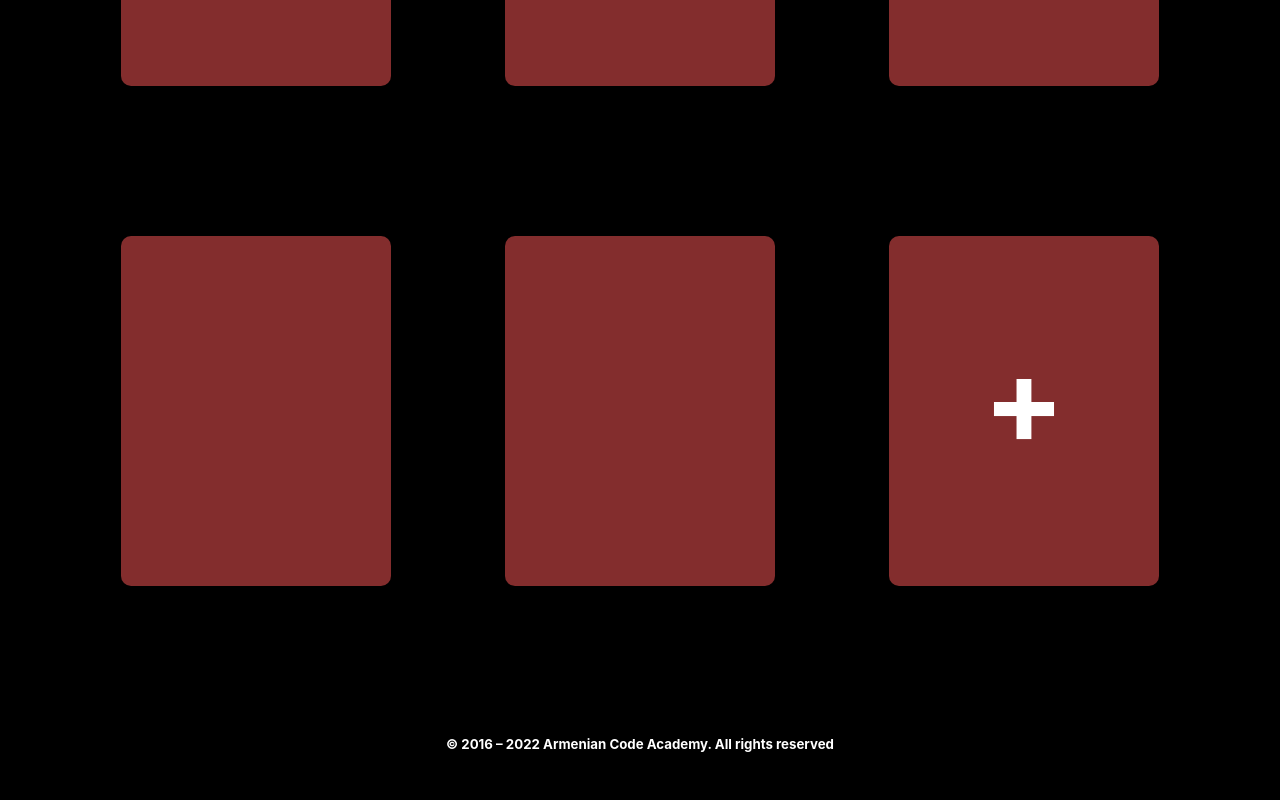
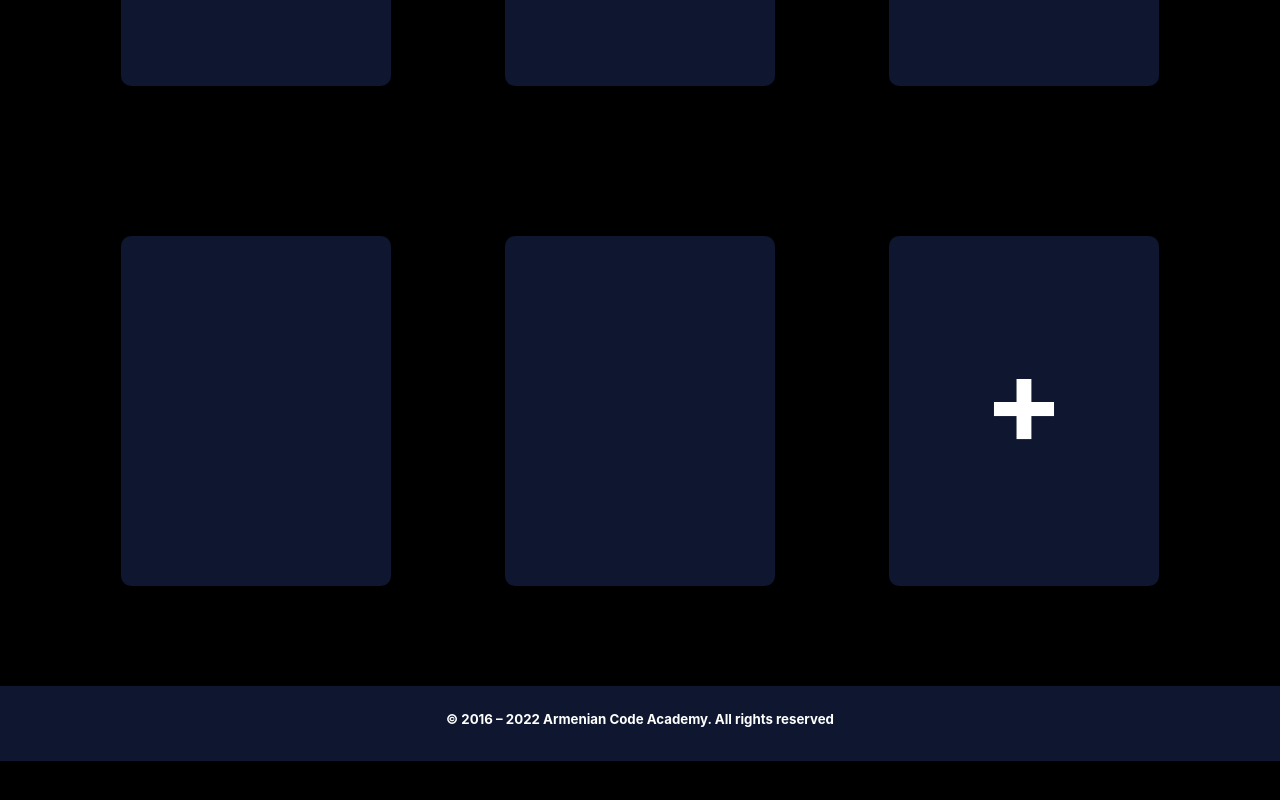
Before and after one commit to arminasi/ourProject, a plain HTML site: page lecturesPage/aboutLecture.html in a window 1280 px wide. Shown: the part 414-1214 px from the top of the page. After the commit the page ends 1175 px from the top, so only its background shows below. Drawn offline with Linux system fonts and the light colour scheme.

Commit message:
fix: changes

```diff
--- a/Second_Page/style.css
+++ b/Second_Page/style.css
@@ -9,7 +9,7 @@ section {
   display: flex;
   justify-content: space-between;
   color: white;
-  margin: 50px 0;
+  margin: 50px 100px;;
 }
 .students {
   background-color: #0f1730;
@@ -43,7 +43,9 @@ aside {
   overflow: auto;
 }
 .list {
-  margin-bottom: 10px;
+  margin: 10px;
+  font-size: 20px;
+  font-style: italic;
 }
 .info {
   width: 400px;
--- a/Third_Page/about_Lecture.css
+++ b/Third_Page/about_Lecture.css
@@ -50,6 +50,7 @@
 a {
   text-decoration-line: none;
   transition: 0.6s;
+  line-height: 60px;
 }
 
 a:hover {
@@ -108,8 +109,9 @@ footer {
   background-color: #0f1730;
   color: white;
   height: 50px;
-  line-height: 50px;
-  margin-top: 25px;
+  padding-top: 25px;
+  padding-bottom: 50px;
+  margin-top: 100px;
 }
 
 /* p{
--- a/confirm.css
+++ b/confirm/confirm.css
@@ -26,7 +26,7 @@ body {
 .brand-logo {
   height: 100px;
   width: 100px;
-  background-image: url("./logo.jpg");
+  background-image: url("./confirm/logo.jpg");
   background-size: contain;
   background-color: white;
   margin: auto;
--- a/lecturesPage/aboutLecture.css
+++ b/lecturesPage/aboutLecture.css
@@ -119,11 +119,11 @@ a:hover {
   margin-right: 40px;
 }
 
-footer{
-  display: table;
+footer {
   text-align: center;
-  margin-left: auto;
-  margin-right: auto;
-  margin-top: 150px;
-  margin-bottom: 50px;
+  background-color: #0f1730;
+  color: white;
+  height: 50px;
+  padding-top: 25px;
+  margin-top: 100px;
 }
--- a/lecturesPage/cardLecture.css
+++ b/lecturesPage/cardLecture.css
@@ -9,7 +9,7 @@
     border-radius: 10px;
     width: 270px;
     height: 350px;
-    background: rgb(131, 45, 45);
+    background: #0f1730
 }
 
 #lastBox {
--- a/main/mainStyle.css
+++ b/main/mainStyle.css
@@ -211,11 +211,10 @@ button:hover {
   color: black;
 }
 
-footer{
-  display: table;
+footer {
   text-align: center;
-  margin-left: auto;
-  margin-right: auto;
-  margin-top: 150px;
-  margin-bottom: 50px;
+  background-color: #0f1730;
+  color: white;
+  height: 50px;
+  padding-top: 25px;
 }
```
Also changed, not shown: Second_Page/index.html (+4 -7 lines), Third_Page/about_Lecture.html (+1 -2 lines), confirm/confirm.html (renamed from confirm.html, +1 -1 lines), confirm/logo.jpg (renamed from logo.jpg).
